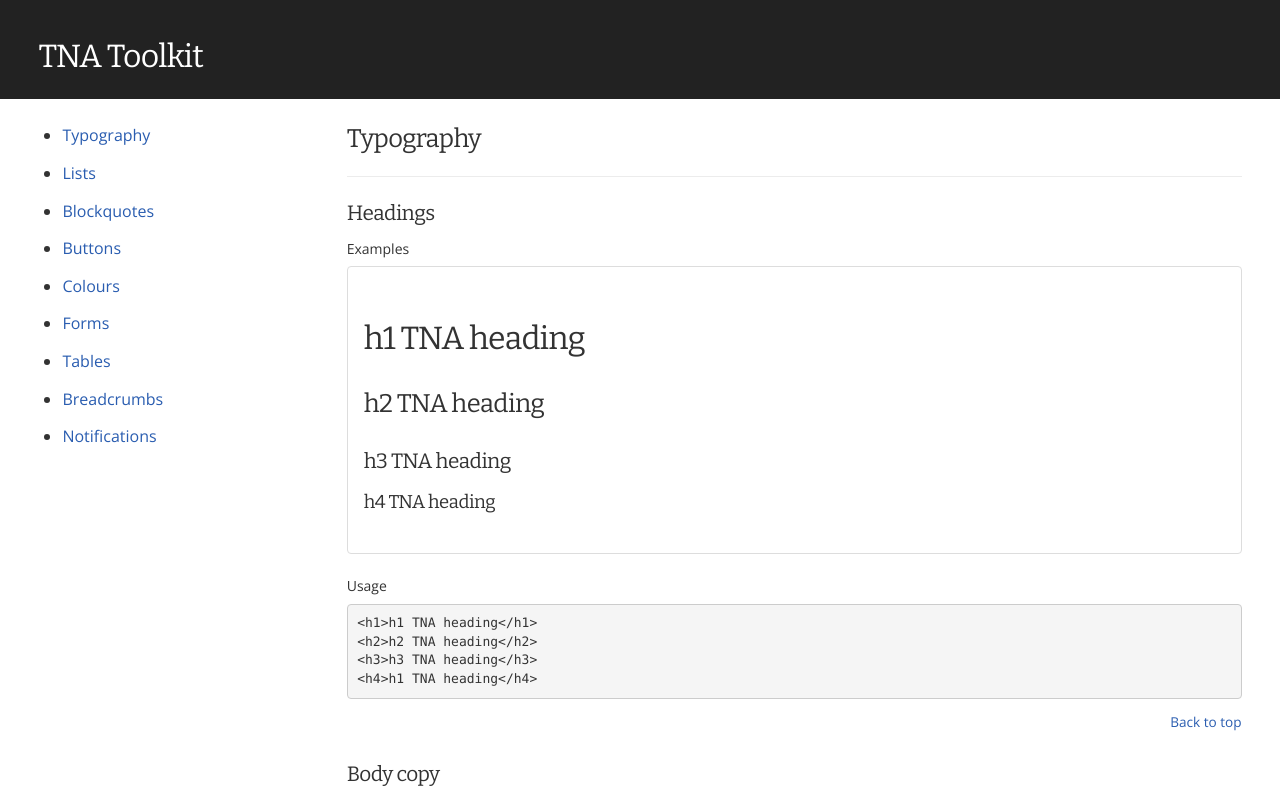
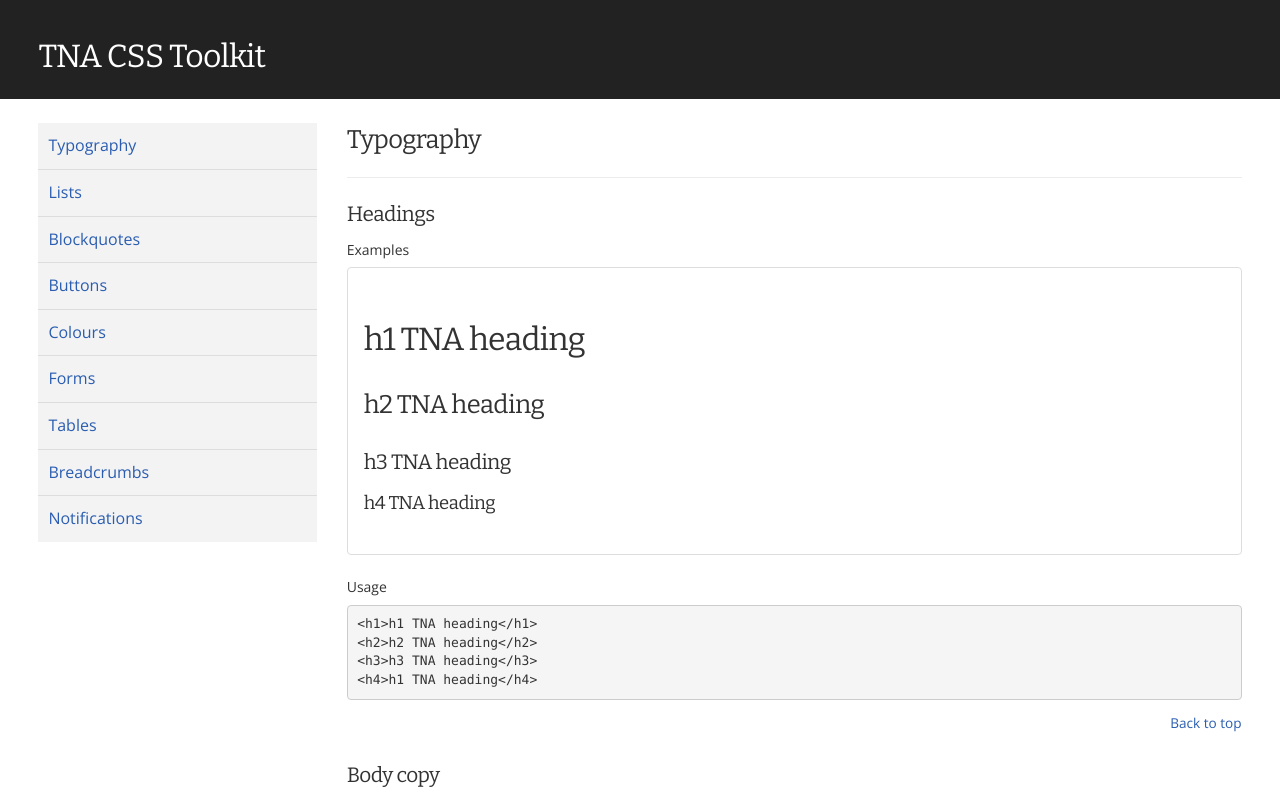
Before and after one commit to nationalarchives/tna-frontend-toolkit, a website: page index.html in a window 1280 px wide. Shown: the top 799 px of the page. Drawn offline with nearby package versions, Linux system fonts and the light colour scheme.

Commit message:
sticky nav

```diff
--- a/index.html
+++ b/index.html
@@ -4,7 +4,7 @@
 <head>
 	<meta charset="utf-8">
 
-	<title>TNA Toolkit</title>
+	<title>TNA CSS Toolkit</title>
 	<meta name="viewport" content="width=device-width, initial-scale=1">
 	<meta name="description" content="TNA Toolkit">
 	<meta name="author" content="The National Archives">
@@ -20,18 +20,17 @@
 	<div class="container">
 		<div class="row" id="header">
 			<div class="col-md-12">
-				<h1>TNA Toolkit</h1>
+				<h1>TNA CSS Toolkit</h1>
 			</div>
 		</div>
 	</div>
 </header>
 <main>
 <div class="container">
-	<div class="row">
-		<div class="col-md-3" id="sidebar">
+	<div class="row cf">
+		<div class="col-md-3 sidebar" id="sidebar">
 
-			<div class="sidebar">
-				<ul>
+				<ul class="no-bullet">
 					<li><a href="#typography">Typography</a></li>
 					<li><a href="#lists">Lists</a></li>
 					<li><a href="#blockquotes">Blockquotes</a></li>
@@ -42,7 +41,6 @@
 					<li><a href="#breadcrumbs">Breadcrumbs</a></li>
 					<li><a href="#notifications">Notifications</a></li>
 				</ul>
-			</div>
 
 		</div>
 		<div class="col-md-9" id="content">
@@ -814,6 +812,7 @@
 		<div class="row">
 			<div class="col-md-12 text-center">
 				<h4><small>TNA Toolkit</small></h4>
+				<p><a href="https://github.com/nationalarchives/tna-css-toolkit" target="_blank">Get it on Github</a></p>
 			</div>
 		</div>
 	</div>
--- a/toolkit.css
+++ b/toolkit.css
@@ -17,7 +17,18 @@ main {
 .dark {
     background-color: #666;
 }
+.cf:before,
+.cf:after {
+    content: " "; /* 1 */
+    display: table; /* 2 */
+}
+.cf:after {
+    clear: both;
+}
 .sidebar {
+    position: -webkit-sticky !important;
+    position: sticky !important;
+    top: 1.5em;
     margin: 1.5em 0;
 }
 ul.colours li {
@@ -27,3 +38,17 @@ ul.colours  {
     padding-left: 0 !important;
     margin: 0 !important;
 }
+ul.no-bullet {
+    padding-left: 0;
+}
+ul.no-bullet li {
+    padding: 0 !important;
+}
+ul.no-bullet a {
+    background-color: #f3f3f3;
+    padding: 10px;
+    display: block;
+}
+section {
+    padding-top: 1px;
+}
```
